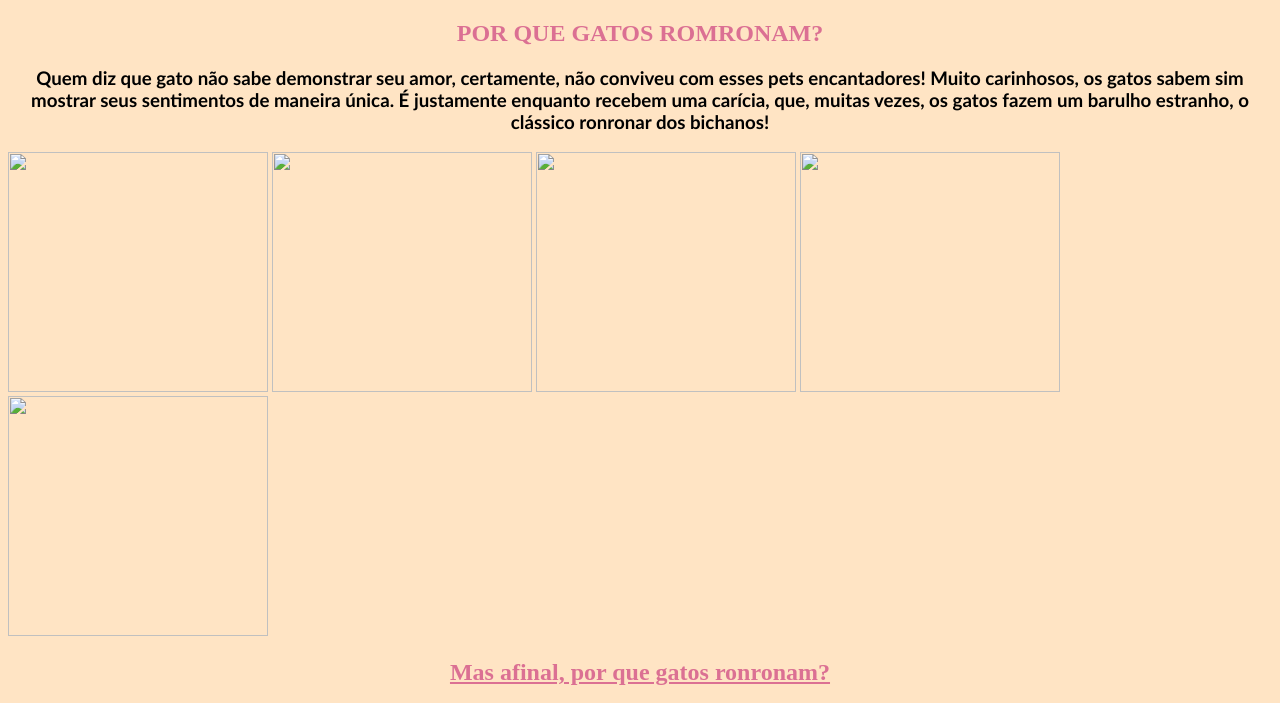
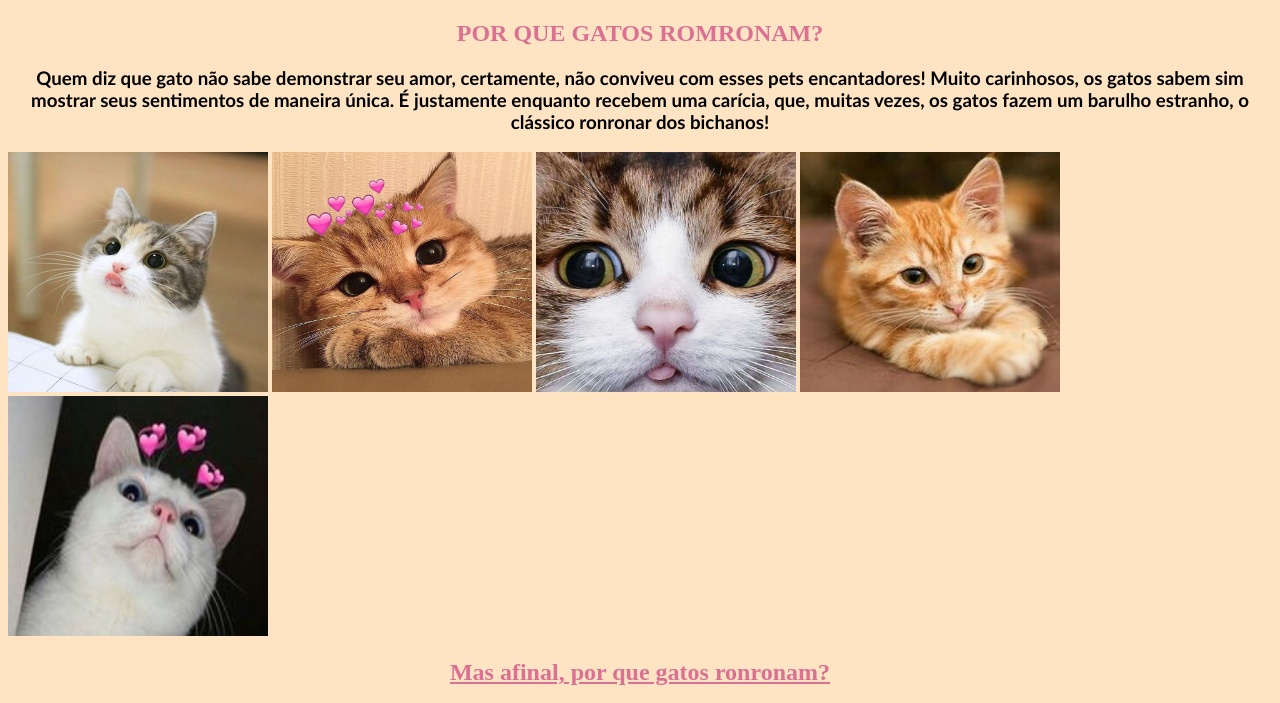
Before and after one commit to esthersmoothie/Gatos, a plain HTML site: page index.html in a window 1280 px wide. Shown: the part 60-763 px from the top of the page. Drawn offline with Linux system fonts and the light colour scheme.

Commit message:
Update index.html

```diff
--- a/index.html
+++ b/index.html
@@ -9,11 +9,11 @@
       <h1><strong>Meu primeiro site no GitHub Pages</strong></h1>
        <h2> POR QUE GATOS ROMRONAM?</h1>
        <h3> Quem diz que gato não sabe demonstrar seu amor, certamente, não conviveu com esses pets encantadores! Muito carinhosos, os gatos sabem sim mostrar seus sentimentos de maneira única. É justamente enquanto recebem uma carícia, que, muitas vezes, os gatos fazem um barulho estranho, o clássico ronronar dos bichanos!</h3>
-       <img src="asserts/GATINHO FOFO 1.jpg" width="260" height="240"/>
-       <img src="asserts/GATINHO FOFO 2.jpg" width="260" height="240"/>
-       <img src="asserts/GATINHO FOFO 3.jpg" width="260" height="240"/>
-       <img src="asserts/GATINHO FOFO 4.jpg" width="260" height="240"/>
-       <img src="asserts/GATINHO FOFO 5.jpg" width="260" height="240"/>
+       <img src="GATINHO FOFO 1.jpg" width="260" height="240"/>
+       <img src="GATINHO FOFO 2.jpg" width="260" height="240"/>
+       <img src="GATINHO FOFO 3.jpg" width="260" height="240"/>
+       <img src="GATINHO FOFO 4.jpg" width="260" height="240"/>
+       <img src="GATINHO FOFO 5.jpg" width="260" height="240"/>
        <h2><ins> Mas afinal, por que gatos ronronam?</ins> </h2>
        <P>A razão pela qual gatos ronronam alto, muitas vezes, ainda causa dúvidas até mesmo em cientistas. No entanto, uma coisa é certa: eles aprendem a ronronar desde muito cedo. Alguns estudos indicam que com dois dias de vida os bichanos já conseguem emitir esse som.</P>
        <P>Segundo algumas teorias, isso seria para chamar a atenção da mãe, facilitando a localização do filhote na hora de ela amamentar. Não à toa, acredita-se ser por isso que muitos gatos adultos ronronam na hora da refeição: associam o som ao ato de comer desde sua infância. </P>
```
